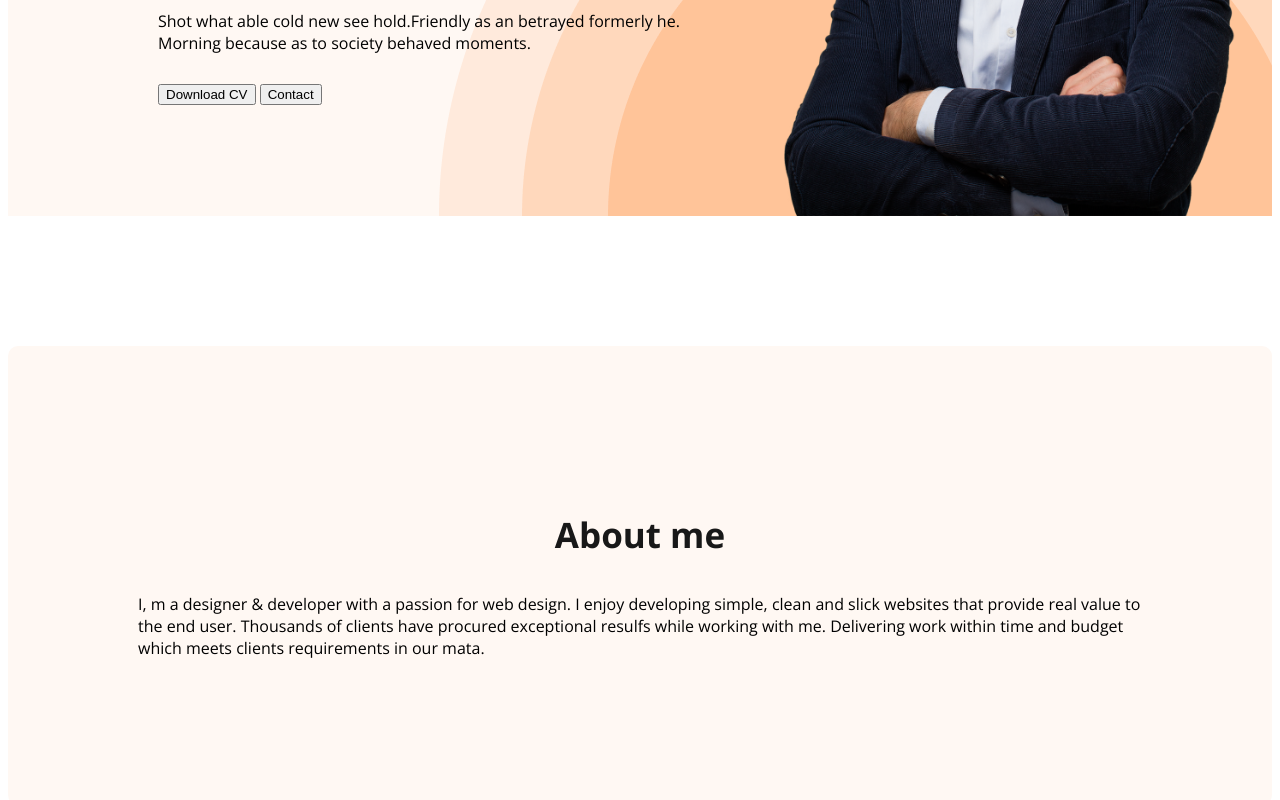
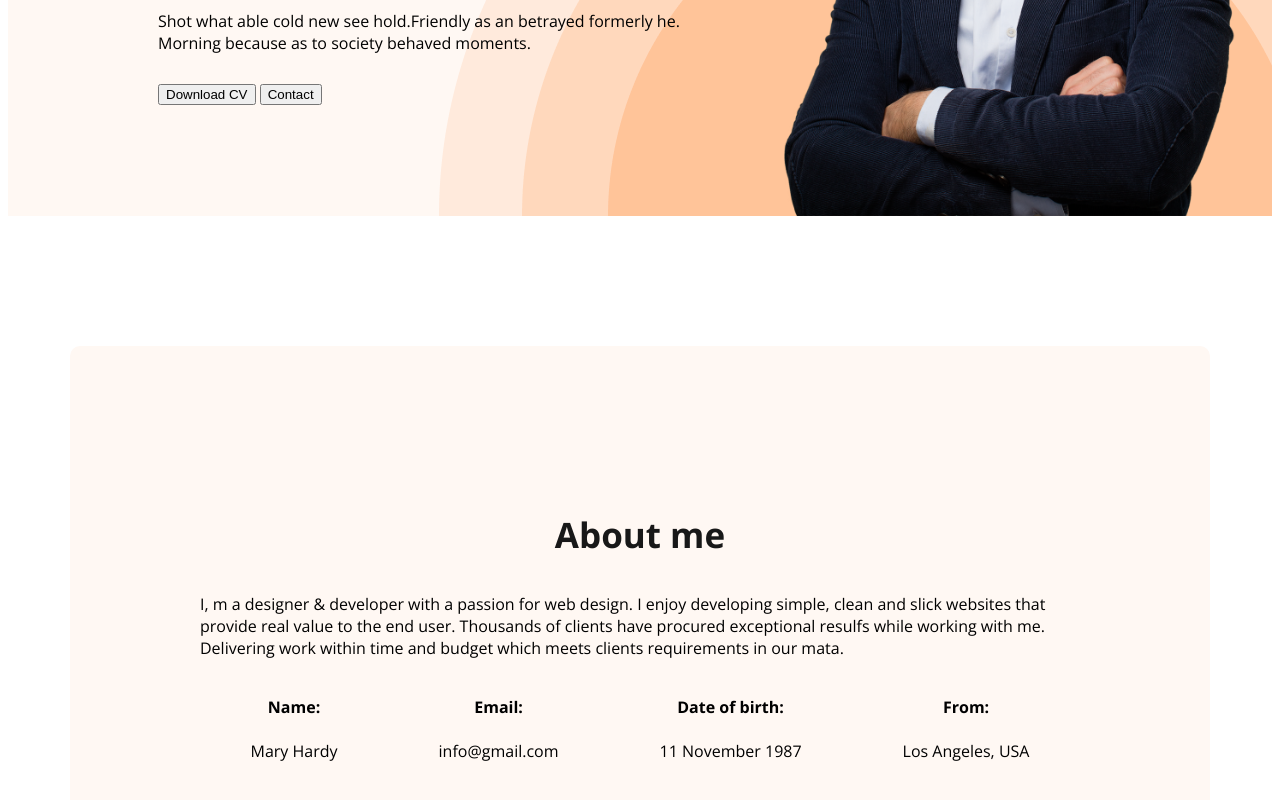
Before and after one commit to Dola333/Web-Developer-Portfolio, a plain HTML site: page index.html in a window 1280 px wide. Shown: the part 573-1373 px from the top of the page. Drawn offline with nearby package versions, Linux system fonts and the light colour scheme.

Commit message:
add the about section

```diff
--- a/index.html
+++ b/index.html
@@ -49,6 +49,31 @@
                 <p class="description">
                     I, m a designer & developer with a passion for web design. I enjoy developing simple, clean and slick websites that provide real value to the end user. Thousands of clients have procured exceptional resulfs while working with me. Delivering work within time and budget which meets clients requirements in our mata.
                 </p>
+
+                <div class="about-info-container">
+                   <div class="about-info">
+                    <h4 class="info-title">Name:
+             </h4>
+                    <p class="info-description">Mary Hardy</p>
+                   </div>
+                   <div class="about-info">
+                    <h4 class="info-title">Email:</h4>
+                    <p class="info-description">
+                        info@gmail.com</p>
+                   </div>
+                   <div class="about-info">
+                    <h4 class="info-title">Date of birth:</h4>
+                    <p class="info-description">
+                        11 November 1987</p>
+                   </div>
+                   <div class="about-info">
+
+                    <h4 class="info-title">From:</h4>
+                    <p class="info-description">
+                        Los Angeles, USA</p>
+                   </div>
+
+                </div>
 
 
                </section>
--- a/style.css
+++ b/style.css
@@ -112,3 +112,17 @@ body {
     color:#757575;
     font-size:18px;
   }
+
+  main {
+    max-width: 1140px;
+    margin: 0 auto;
+  }
+
+  .about-info-container {
+    display:flex;
+    justify-content: space-around;
+  }
+
+  .about-info {
+    text-align: center;
+  }
```
